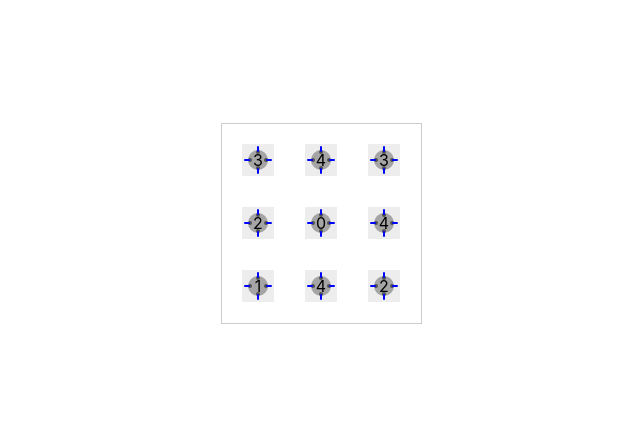
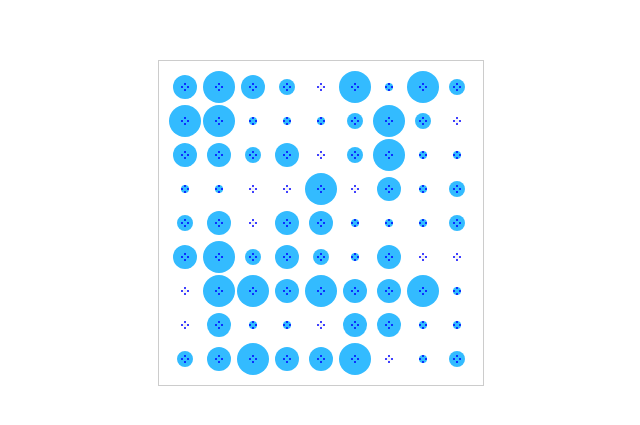
Before and after one commit to FaridSakhyzad/ig, a React (Create React App) app: page / in a window 1280 px wide. Shown: the part 177-602 px from the top of the page, without its empty margins (319-959 px from the left). Built offline with nearby package versions, Linux system fonts and the light colour scheme.

Commit message:
alpha 0.0.1 | Ballistics WIP

```diff
--- a/src/Components/Projectile/Projectile.jsx
+++ b/src/Components/Projectile/Projectile.jsx
@@ -1,6 +1,7 @@
 import React, { useEffect, useState, useRef } from 'react';
 
 const PROJECTILE_MOVE_STEP = 1;
+const PROJECTILE_MOVE_DELAY = 25; //ms per pixel
 
 const Projectile = (props) => {
   const {
@@ -9,7 +10,6 @@ const Projectile = (props) => {
     left,
     angle,
     parentId,
-    moveDelay,
     units,
     unitsMap,
     fieldInfo,
@@ -34,8 +34,8 @@ const Projectile = (props) => {
 
   const calculateNewCoords = (coordinateX, coordinateY) => {
     const theAngle = 90 - angle;
-    const newCoordinateX = PROJECTILE_MOVE_STEP * Math.cos(theAngle * Math.PI /180);
-    const newCoordinateY = PROJECTILE_MOVE_STEP * Math.sin(theAngle * Math.PI /180);
+    const newCoordinateX = PROJECTILE_MOVE_STEP * Math.cos(theAngle * Math.PI / 180);
+    const newCoordinateY = PROJECTILE_MOVE_STEP * Math.sin(theAngle * Math.PI / 180);
 
     return { coordinateX: coordinateX + newCoordinateX, coordinateY: coordinateY - newCoordinateY }
   }
@@ -87,7 +87,7 @@ const Projectile = (props) => {
       setProjectileState({ projectileX: currentX, projectileY: currentY, projectileStatus: 'inFlight' });
 
       launchProjectile(currentX, currentY, stepsToMake, currentStep);
-    }, moveDelay);
+    }, PROJECTILE_MOVE_DELAY);
   };
 
   const findIntersection = (rectangle, circle) => {
@@ -185,18 +185,22 @@ const Projectile = (props) => {
   useEffect(() => {
     const { projectileStatus } = projectileState;
 
-    if (projectileStatus !== 'rest' || projectileStatus === 'impact') {
+    if (projectileStatus === 'inFlight' || projectileStatus === 'impact') {
       return;
     }
 
     console.log(`Launch Projectile. ID ${id}. Status ${projectileStatus}`);
-    launchProjectile(left, top, 200);
+    launchProjectile(left, top, 600);
   });
 
   const { projectileX, projectileY, projectileStatus } = projectileState;
 
   return (
-    <div className="projectile" id={id} style={{ top: `${projectileY}px`, left: `${projectileX}px`, transform: `rotate(${angle}deg)` }}>
+    <div className="projectile"
+      id={id}
+      style={{ top: `${projectileY}px`, left: `${projectileX}px`, transform: `rotate(${angle}deg)` }}
+      data-status={projectileStatus}
+    >
       <div className="projectile-hitBox" />
       {projectileStatus === 'inFlight' && (
         <div className="projectile-image" />
--- a/src/Components/Projectile/Projectile.scss
+++ b/src/Components/Projectile/Projectile.scss
@@ -1,21 +1,11 @@
 :root {
-  --projectile-hitBox--width: 4px;
-  --projectile-hitBox--height: 8px;
+  --projectile-hitBox--width: 2px;
+  --projectile-hitBox--height: 2px;
 
   --projectile-image--width: 4px;
-  --projectile-image--height: 8px;
+  --projectile-image--height: 4px;
 
   --projectile-explosion--radius: 5px;
-}
-
-@media screen and (min-width: 375px) {
-  :root {
-    --projectile-hitBox--width: 4px;
-    --projectile-hitBox--height: 8px;
-
-    --projectile-image--width: 4px;
-    --projectile-image--height: 8px;
-  }
 }
 
 .projectile {
@@ -42,7 +32,7 @@
   width: var(--projectile-image--width);
   height: var(--projectile-image--height);
   min-height: var(--projectile-image--height);
-  background: #33bbff;
+  background: #4733ff;
   opacity: 1;
   position: absolute;
   left: 0;
--- a/src/Components/Unit/Unit.jsx
+++ b/src/Components/Unit/Unit.jsx
@@ -5,7 +5,7 @@ const Unit = ({ turrets, value, id, onClickHandler }) => {
     <div className="unit-pivot" id={id}>
       <div className="unit" onClick={(e) => onClickHandler(e, id)}>
         <div className="unit-hitBox" />
-        {value}
+        <div className="unit-image" style={{ '--unit-image--radius': `${value * 25 / 2}%` }} />
         {turrets && turrets.map(({ angle, name}, turretIndex) => (
           <div className={`turret ${name}`} data-name={name} style={{ transform: `rotate(${angle}deg)` }} key={turretIndex}>
             <div className="weapon">
--- a/src/Components/Unit/Unit.scss
+++ b/src/Components/Unit/Unit.scss
@@ -1,6 +1,6 @@
 :root {
   --unit-width: 32px;
-  --unit-hitBox--radius: 10px;
+  --unit-hitBox--radius: 2px;
 }
 
 .unit-pivot {
@@ -19,7 +19,7 @@
   display: flex;
   align-items: center;
   justify-content: center;
-  background: rgba(211, 211, 211, 0.4);
+  background: rgba(211, 211, 211, 0);
   position: relative;
 }
 
@@ -30,23 +30,36 @@
   right: 0;
   bottom: 0;
   margin: auto;
-  background: rgba(0, 0, 0, 0.3);
+  background: rgba(0, 0, 0, 0.05);
   width: calc(var(--unit-hitBox--radius) * 2);
   height: calc(var(--unit-hitBox--radius) * 2);
   border-radius: 50%;
+}
+
+.unit-image {
+  position: absolute;
+  left: 0;
+  top: 0;
+  right: 0;
+  bottom: 0;
+  margin: auto;
+  background: rgb(51, 187, 255);
+  width: calc(var(--unit-image--radius, 0px) * 2);
+  height: calc(var(--unit-image--radius, 0px) * 2);
+  border-radius: 50%;
+  transition: all 0.1s ease-out;
 }
 
 .turret {
   width: 4px;
   height: 4px;
   position: absolute;
-  background: rgba(0, 0, 0, 0.5);
   margin: auto;
   transform-origin: center;
   border-radius: 3px;
 
   &.turret1 {
-    top: calc(50% - 10px);
+    top: calc(50% - 4px);
     left: 0;
     right: 0;
   }
@@ -54,11 +67,11 @@
   &.turret2 {
     top: 0;
     bottom: 0;
-    right: calc(50% - 10px);
+    right: calc(50% - 4px);
   }
 
   &.turret3 {
-    bottom: calc(50% - 10px);
+    bottom: calc(50% - 4px);
     left: 0;
     right: 0;
   }
@@ -66,13 +79,13 @@
   &.turret4 {
     top: 0;
     bottom: 0;
-    left: calc(50% - 10px);
+    left: calc(50% - 4px);
   }
 }
 
 .weapon {
   width: 2px;
-  height: 6px;
+  height: 2px;
   background: blue;
   position: absolute;
   bottom: 2px;
--- a/src/Playground/Playground.scss
+++ b/src/Playground/Playground.scss
@@ -1,16 +1,21 @@
+:root {
+  --map-width: 3;
+  --map-height: 3;
+}
+
 .field {
   margin: auto;
-  padding: 20px;
+  padding: 10px;
   outline: 1px solid rgba(0, 0, 0, 0.2);
   position: relative;
 }
 
-.unitsLayer {
+.unitLayer {
   display: grid;
-  grid-template-rows: 33px 33px 33px;
-  grid-template-columns: 33px 33px 33px;
-  grid-row-gap: 30px;
-  grid-column-gap: 30px;
+  grid-template-columns: repeat(var(--map-width), var(--unit-width));
+  grid-template-rows: repeat(var(--map-height), var(--unit-width));
+  grid-row-gap: 2px;
+  grid-column-gap: 2px;
 }
 
 .projectileLayer {
--- a/src/Playground/index.jsx
+++ b/src/Playground/index.jsx
@@ -2,9 +2,10 @@ import React, {useEffect, useState} from 'react';
 import Projectile from '../Components/Projectile/Projectile';
 import Unit from '../Components/Unit/Unit';
 
-const PROJECTILE_MOVE_DELAY = 25; //ms per pixel
 const UNIT_MIN_VALUE = 0;
 const UNIT_MAX_VALUE = 4;
+const MAP_WIDTH = 9;
+const MAP_HEIGHT = 9;
 
 const MOCK_UNITS = ((m, n) => {
   const result = [];
@@ -37,9 +38,7 @@ const MOCK_UNITS = ((m, n) => {
   }
 
   return result;
-})(3, 3)
-
-console.log(MOCK_UNITS);
+})(MAP_WIDTH, MAP_HEIGHT)
 
 const Playground = () => {
   const [ units, setUnits ] = useState(MOCK_UNITS);
@@ -113,8 +112,6 @@ const Playground = () => {
 
     let newValue;
 
-    console.log(maxValue)
-
     if (value >= maxValue) {
       onValueExceed();
       newValue = minValue;
@@ -145,17 +142,10 @@ const Playground = () => {
   }
 
   const onOutOfFiled = (projectileId) => {
-    //projectiles.delete(projectileId);
-    //setProjectiles(new Map(projectiles));
-
     console.log(`Out of field. Projectile Id: ${projectileId}. Projectiles`, projectiles);
-    console.log('\n\n');
   }
 
   const onImpact = (projectileId, impactedUnitId) => {
-    //projectiles.delete(projectileId);
-    //setProjectiles(new Map(projectiles));
-
     const { fieldTop, fieldLeft } = fieldInfo;
 
     console.log('impactedUnitId', impactedUnitId);
@@ -167,8 +157,9 @@ const Playground = () => {
   }
 
   useEffect(() => {
-    console.log('USE EFFECT');
-  });
+    document.documentElement.style.setProperty('--map-width', MAP_WIDTH);
+    document.documentElement.style.setProperty('--map-height', MAP_HEIGHT);
+  })
 
   return (
     <div className="field" id="field">
@@ -182,7 +173,6 @@ const Playground = () => {
               left={left}
               angle={angle}
               parentId={parentId}
-              moveDelay={PROJECTILE_MOVE_DELAY}
               units={units}
               unitsMap={unitsMap}
               fieldInfo={fieldInfo}
@@ -192,7 +182,7 @@ const Playground = () => {
           ))}
         </div>
       )}
-      <div className="unitsLayer">
+      <div className="unitLayer">
         {units.map(({ turrets, value, id }) => (
           <Unit
             key={id}
```
